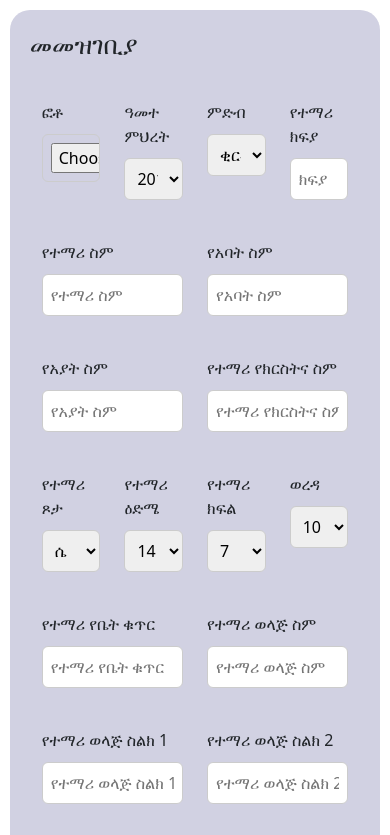
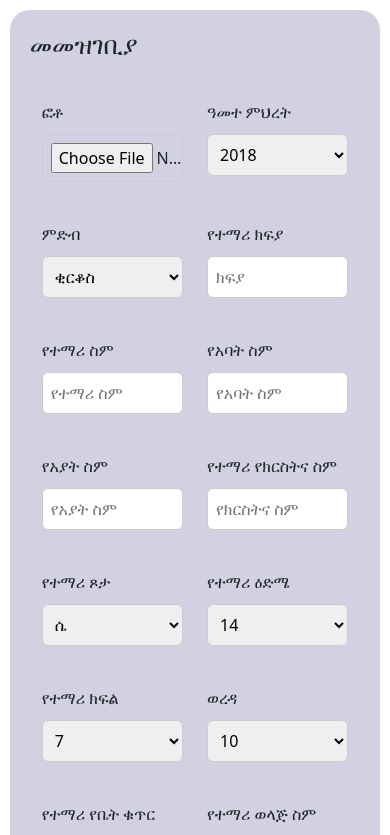
Before and after one commit to Amaniifikadu/KirkosAM-, a React (Create React App) app in the folder frontend/: page /studentregister in a window 390 px wide. Shown: the top 835 px of the page. Built offline with nearby package versions, Linux system fonts and the light colour scheme.

Commit message:
Register responsive bar

```diff
--- a/frontend/src/Ethics/studentregister.js
+++ b/frontend/src/Ethics/studentregister.js
@@ -100,7 +100,7 @@ function StudentRegister() {
 
          <Container>
          <Row>
-          <Col>
+          <Col md={3} xs={6}>
           <label>ፎቶ</label>
            <input
              type="file"
@@ -111,7 +111,7 @@ function StudentRegister() {
           />
           </Col>
 
-           <Col>
+           <Col md={3} xs={6}>
            <label>ዓመተ ምህረት</label>
                  <select
                 value={year}
@@ -125,7 +125,7 @@ function StudentRegister() {
               <option value="2022">2022</option>
           </select>
            </Col>
-           <Col> <label>ምድብ </label>
+           <Col md={3} xs={6}> <label>ምድብ </label>
         <select
          placeholder='ምድብ'
          value={mdb}
@@ -144,7 +144,7 @@ function StudentRegister() {
           <option> ጳውሎስ</option>
         </select></Col>
 
-        <Col><label> የተማሪ ክፍያ </label>
+        <Col md={3} xs={6}><label> የተማሪ ክፍያ </label>
         <input type="text"
         placeholder='ክፍያ'
         value={fee}
@@ -182,20 +182,22 @@ function StudentRegister() {
                <Col md={3} xs={6}>
                <label>የተማሪ የክርስትና ስም </label>
         <input type="text"
-        placeholder='የተማሪ የክርስትና ስም'
+        placeholder='የክርስትና ስም'
         value={christianName}
         onChange={(e) => setChristianName(e.target.value)}
         className={emptyFields?.includes('christianName') ? 'err' : ''}
         /></Col>
           </Row>
       <Row>
-        <Col> <label>የተማሪ ጾታ </label>
+        <Col md={3} xs={6}>
+        <label>የተማሪ ጾታ </label>
         <select value={gender} onChange={(e) => setGender(e.target.value)}
           className={emptyFields?.includes('gender') ? 'err' : ''}>
           <option>ወ</option>
           <option>ሴ</option>
         </select></Col>
-        <Col><label>የተማሪ ዕድሜ </label>
+        <Col md={3} xs={6}>
+        <label>የተማሪ ዕድሜ </label>
        <select value={age} onChange={(e) => setAge(e.target.value)}
           className={emptyFields?.includes('age') ? 'err' : ''}>
         <option>5</option>
@@ -212,7 +214,7 @@ function StudentRegister() {
         <option>16</option>
         <option>17</option>
        </select></Col>
-        <Col> <label>የተማሪ ክፍል </label>
+        <Col md={3} xs={6}> <label>የተማሪ ክፍል </label>
         <select value={grade} onChange={(e) => setGrade(e.target.value)}
           className={emptyFields?.includes('grade') ? 'err' : ''}>
           <option>LKG</option>
@@ -230,7 +232,7 @@ function StudentRegister() {
           <option> 11</option>
           <option> 12</option>
         </select></Col>
-        <Col> <label>ወረዳ </label>
+        <Col md={3} xs={6}> <label>ወረዳ </label>
         <select value={district} onChange={(e) => setDistrict(e.target.value)}
           className={emptyFields?.includes('district') ? 'err' : ''}>
           <option>01</option>
@@ -250,7 +252,7 @@ function StudentRegister() {
         <Col md={3} xs={6}>
         <label>የተማሪ የቤት ቁጥር </label>
         <input type="text"
-          placeholder='የተማሪ የቤት ቁጥር'
+          placeholder='የቤት ቁጥር'
           value={houseNumber}
           onChange={(e) => setHouseNumber(e.target.value)}
           className={emptyFields?.includes('houseNumber') ? 'err' : ''}
@@ -259,7 +261,7 @@ function StudentRegister() {
         <Col md={3} xs={6}>
         <label>የተማሪ ወላጅ ስም </label>
         <input type="text"
-        placeholder='የተማሪ ወላጅ ስም'
+        placeholder='የወላጅ ስም'
         value={parentName}
         onChange={(e) => setParentName(e.target.value)}
         className={emptyFields?.includes('parentName') ? 'err' : ''}
@@ -267,7 +269,7 @@ function StudentRegister() {
         <Col md={3} xs={6}>
         <label>የተማሪ ወላጅ ስልክ 1 </label>
         <input type="text"
-        placeholder='የተማሪ ወላጅ ስልክ 1'
+        placeholder='የወላጅ ስልክ 1'
         value={parentPhone1}
         onChange={(e) => setParentPhone1(e.target.value)}
         className={emptyFields?.includes('parentPhone1') ? 'err' : ''}
@@ -275,7 +277,7 @@ function StudentRegister() {
         <Col md={3} xs={6}>
         <label>የተማሪ ወላጅ ስልክ 2 </label>
         <input type="text"
-        placeholder='የተማሪ ወላጅ ስልክ 2'
+        placeholder='የወላጅ ስልክ 2'
         value={parentPhone2}
         onChange={(e) => setParentPhone2(e.target.value)}
         className={emptyFields?.includes('parentPhone2') ? 'err' : ''}
--- a/frontend/src/pages/pages.css
+++ b/frontend/src/pages/pages.css
@@ -932,9 +932,9 @@ button {
   .sideicon {
     display: block;
   }
-  .content-area {
+  /* .content-area {
    padding-left: 225px;
-  }
+  } */
   .register {
     width: 95%;
     height: auto;
```
